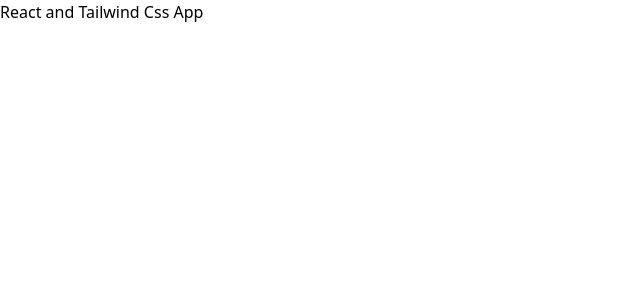
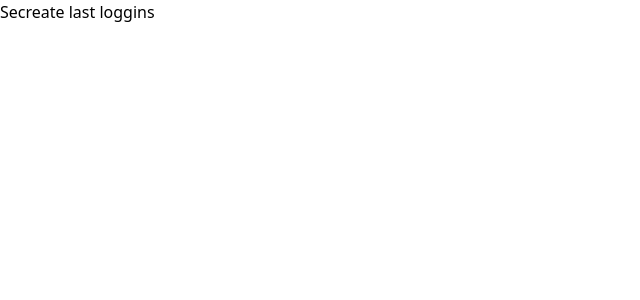
Before and after one commit to Sai-Manikanta/chat-app-frontend, a JavaScript app: page /lastlogins in a window 1280 px wide. Shown: the top 300 px of the page, without its empty margins (0-640 px from the left). Built offline with nearby package versions, Linux system fonts and the light colour scheme; the HTML template or start-up script is replaced by a standard one.

Commit message:
added pages

```diff
--- a/package.json
+++ b/package.json
@@ -9,6 +9,7 @@
     "@testing-library/user-event": "^12.8.3",
     "react": "^17.0.2",
     "react-dom": "^17.0.2",
+    "react-router-dom": "^5.2.0",
     "react-scripts": "4.0.3",
     "web-vitals": "^1.1.2"
   },
--- a/src/App.js
+++ b/src/App.js
@@ -1,8 +1,19 @@
+import { Switch, Route } from 'react-router-dom'
+
+// pages
+import Home from './pages/Home'
+import Status from './pages/Status'
+import Login from './pages/Login'
+import LastLogins from './pages/LastLogins'
+
 function App() {
     return (
-        <div>
-            React and Tailwind Css App
-        </div>
+        <Switch>
+            <Route path="/" component={Home} exact />
+            <Route path="/status" component={Status} />
+            <Route path="/login" component={Login} />
+            <Route path="/lastlogins" component={LastLogins} />
+        </Switch>
     )
 }
 
--- a/src/index.js
+++ b/src/index.js
@@ -1,8 +1,11 @@
 import ReactDOM from 'react-dom'
+import { BrowserRouter as Router } from 'react-router-dom'
 import App from './App'
 import './index.css'
 
 ReactDOM.render(
-    <App />,
+    <Router>
+        <App />
+    </Router>,
     document.getElementById('root')
 )
--- /dev/null
+++ b/src/pages/Home.js
@@ -0,0 +1,9 @@
+function Home() {
+    return (
+        <div>
+            Home Chat
+        </div>
+    )
+}
+
+export default Home
--- /dev/null
+++ b/src/pages/LastLogins.js
@@ -0,0 +1,9 @@
+function LastLogins() {
+    return (
+        <div>
+            Secreate last loggins
+        </div>
+    )
+}
+
+export default LastLogins
--- /dev/null
+++ b/src/pages/Login.js
@@ -0,0 +1,9 @@
+function Login() {
+    return (
+        <div>
+            Login
+        </div>
+    )
+}
+
+export default Login
--- /dev/null
+++ b/src/pages/Status.js
@@ -0,0 +1,9 @@
+function Status() {
+    return (
+        <div>
+            Status
+        </div>
+    )
+}
+
+export default Status
```
Also changed, not shown: 1 other file (tests, documents, lock files or other folders).
